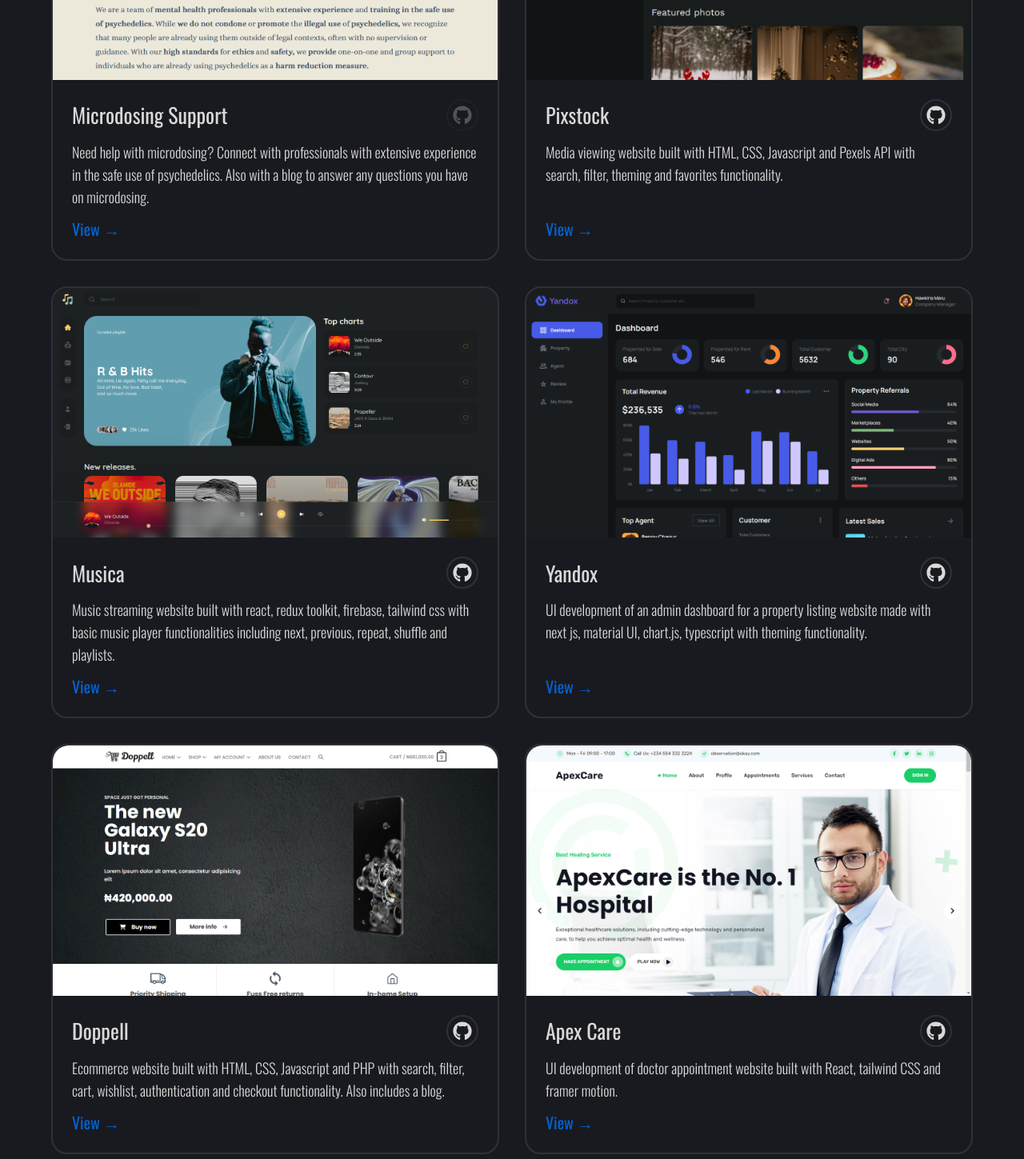
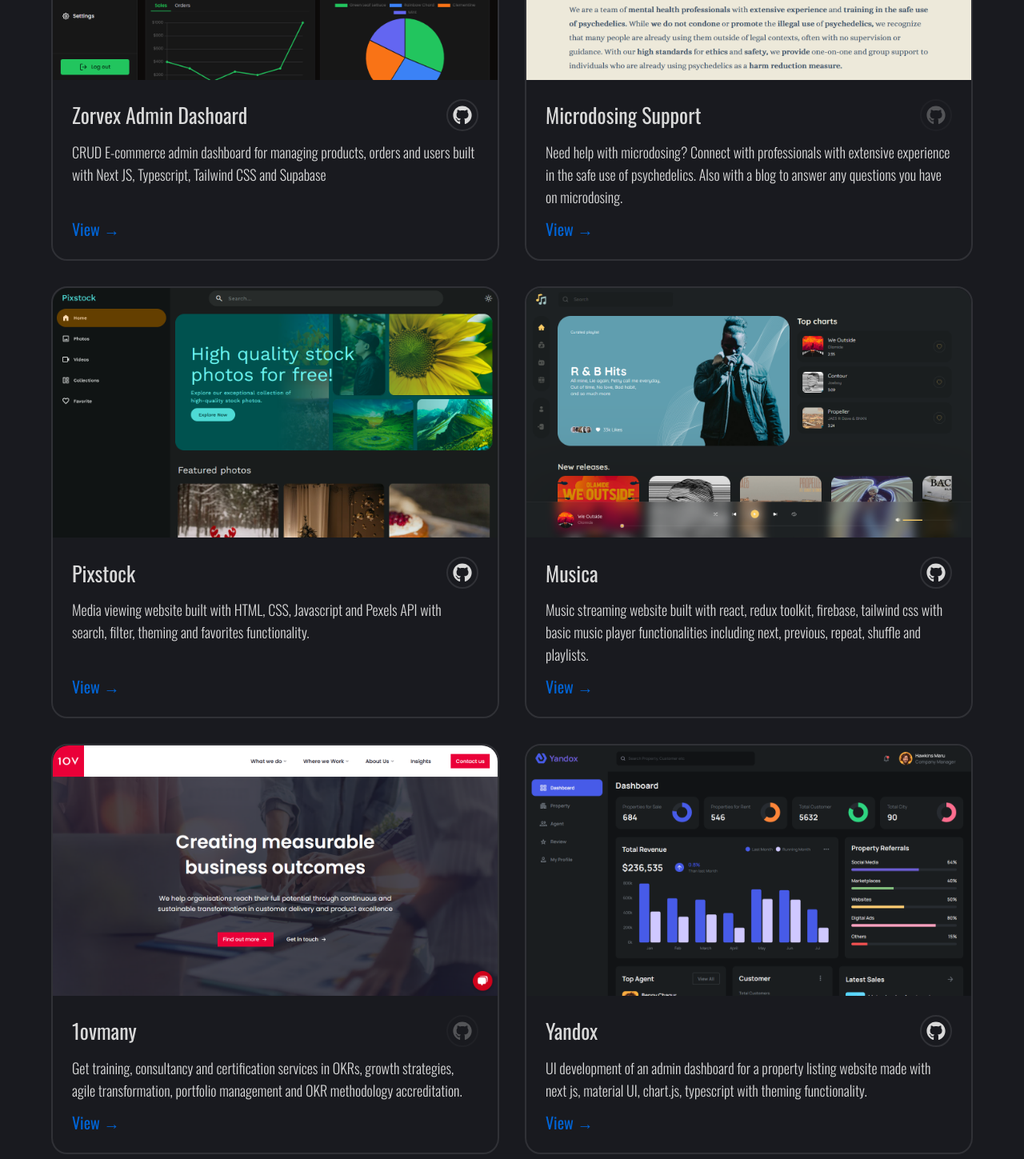
Before and after one commit to taiwo-adewale/portfolio, a Next.js app: page /projects in a window 1280 px wide. Shown: the part 601-2050 px from the top of the page at 80% size. Built offline with nearby package versions, Linux system fonts and the light colour scheme; no server answers.

Commit message:
update projects

```diff
--- a/src/constants/projects.ts
+++ b/src/constants/projects.ts
@@ -8,17 +8,19 @@ import apexCare from "public/assets/projects/apex-care.png";
 import oneOvMany from "public/assets/projects/1ovmany.png";
 import snapgram from "public/assets/projects/snapgram.png";
 import pixstock from "public/assets/projects/pixstock.png";
+import zorvex from "public/assets/projects/zorvex.png";
 
 import { Project } from "@/types/project";
 
 export const projects: Project[] = [
-  // {
-  //   title: "1ovmany",
-  //   description:
-  //     "Get training, consultancy and certification services in OKRs, growth strategies, agile transformation, portfolio management and OKR methodology accreditation.",
-  //   image: oneOvMany,
-  //   url: "https://www.1ovmany.com/",
-  // },
+  {
+    title: "Zorvex Admin Dashoard",
+    description:
+      "CRUD E-commerce admin dashboard for managing products, orders and users built with Next JS, Typescript, Tailwind CSS and Supabase",
+    image: zorvex,
+    url: "https://ecommerce-admin-board.vercel.app/",
+    github: "https://github.com/taiwo-adewale/ecommerce-admin",
+  },
   {
     title: "microdosing support",
     description:
@@ -41,6 +43,13 @@ export const projects: Project[] = [
     image: musica,
     url: "https://musica01.netlify.app",
     github: "https://github.com/taiwo-adewale/musica.git",
+  },
+  {
+    title: "1ovmany",
+    description:
+      "Get training, consultancy and certification services in OKRs, growth strategies, agile transformation, portfolio management and OKR methodology accreditation.",
+    image: oneOvMany,
+    url: "https://www.1ovmany.com/",
   },
   {
     title: "yandox",
```
Also changed, not shown: public/assets/projects/zorvex.png (added).
